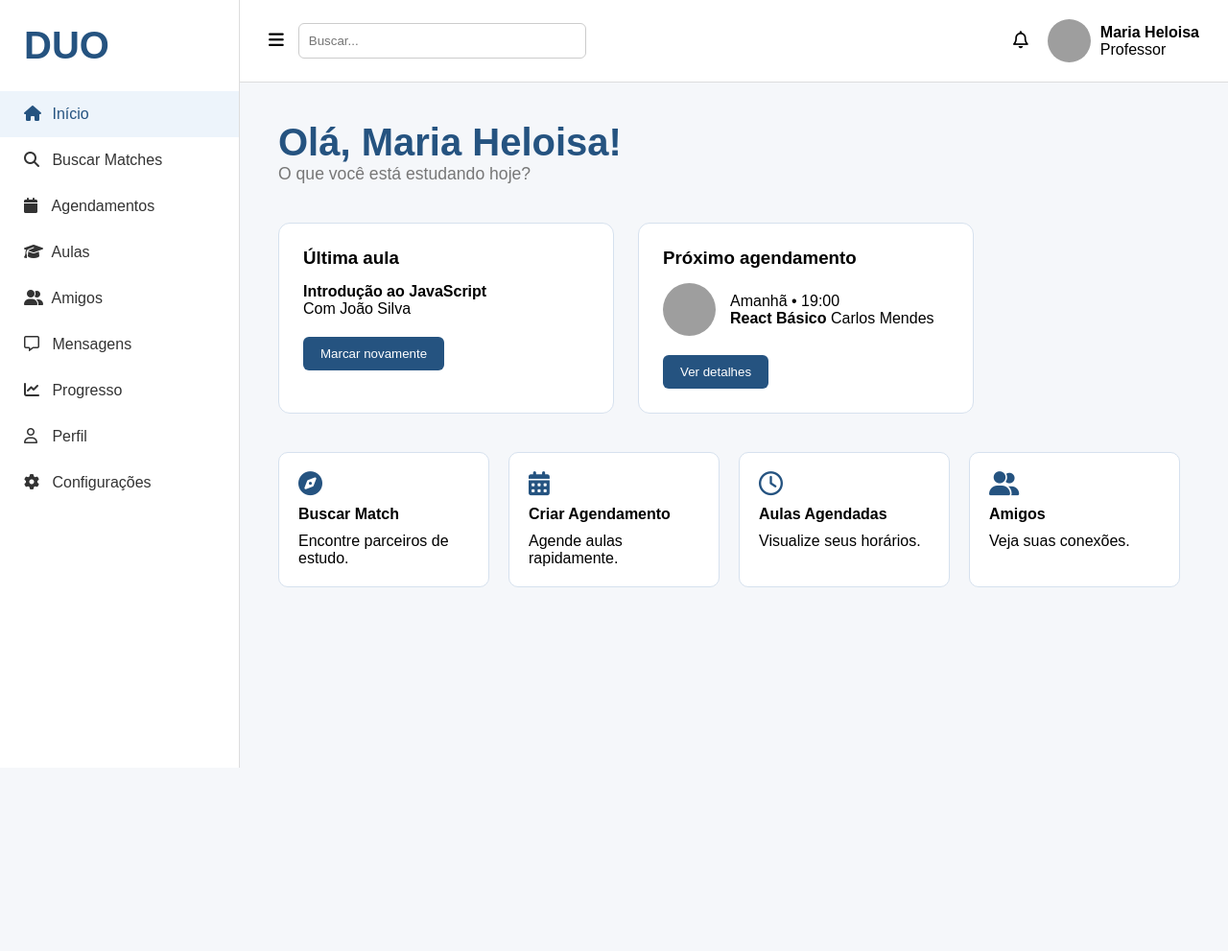
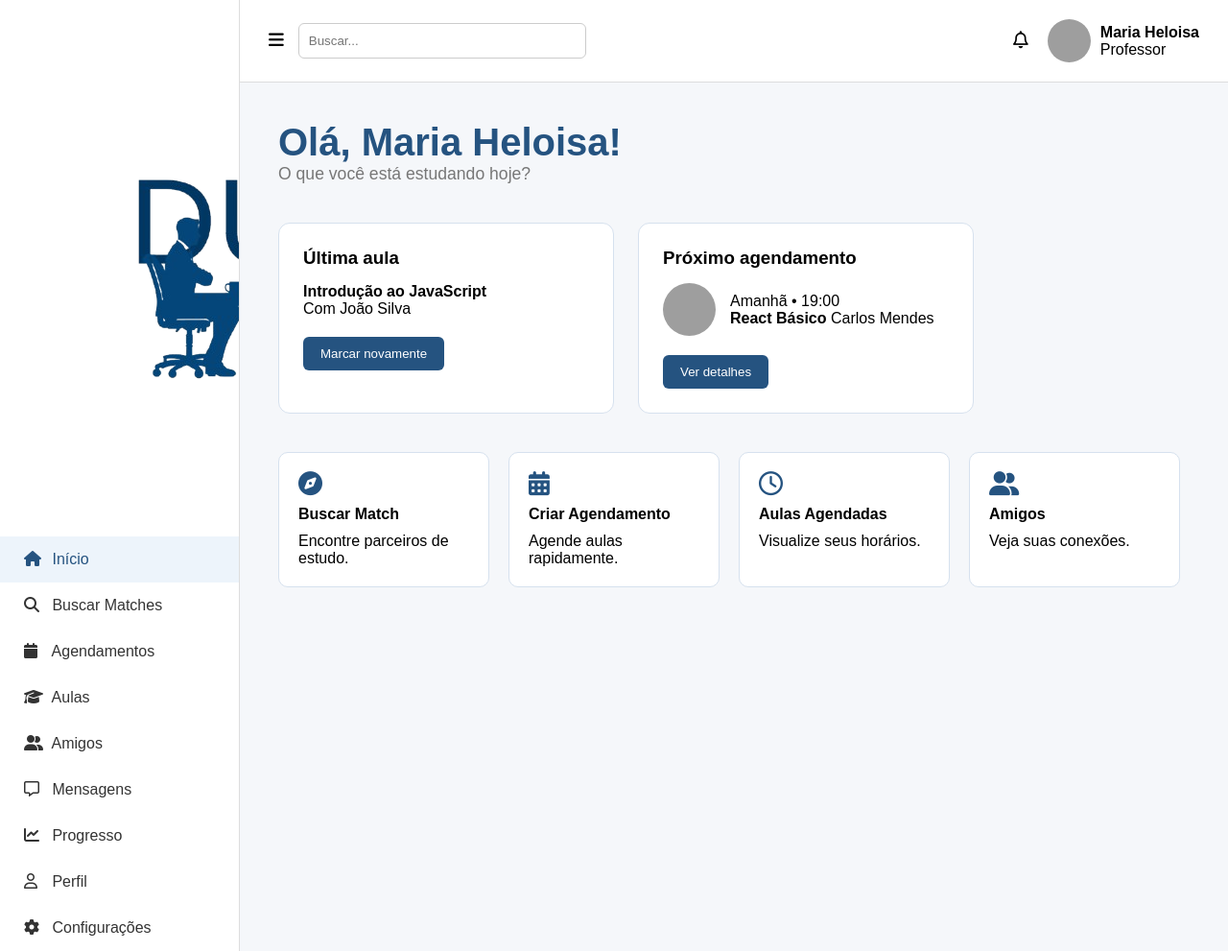
Before and after one commit to athyrsonlopes/SkillShare-Juninhos, a plain HTML site: page frontend2/dashboard.html in a window 1280 px wide. Shown: the whole page at 96% size. Before the commit the page ends 800 px from the top, so only its background shows below. Drawn offline with Linux system fonts and the light colour scheme; grey boxes are pictures that could not be loaded.

Commit message:
feat: correção DB

```diff
--- a/frontend2/dashboard.html
+++ b/frontend2/dashboard.html
@@ -19,7 +19,7 @@
   <aside class="sidebar" id="sidebar">
 
     <div class="logo">
-      DUO
+      <img src="images/2e4895f0078f839b55ea85521cb57708653a2c9f.png" alt="LogoDUO">
     </div>
 
     <nav>
```
Also changed, not shown: frontend2/images/2e4895f0078f839b55ea85521cb57708653a2c9f.png (added).
